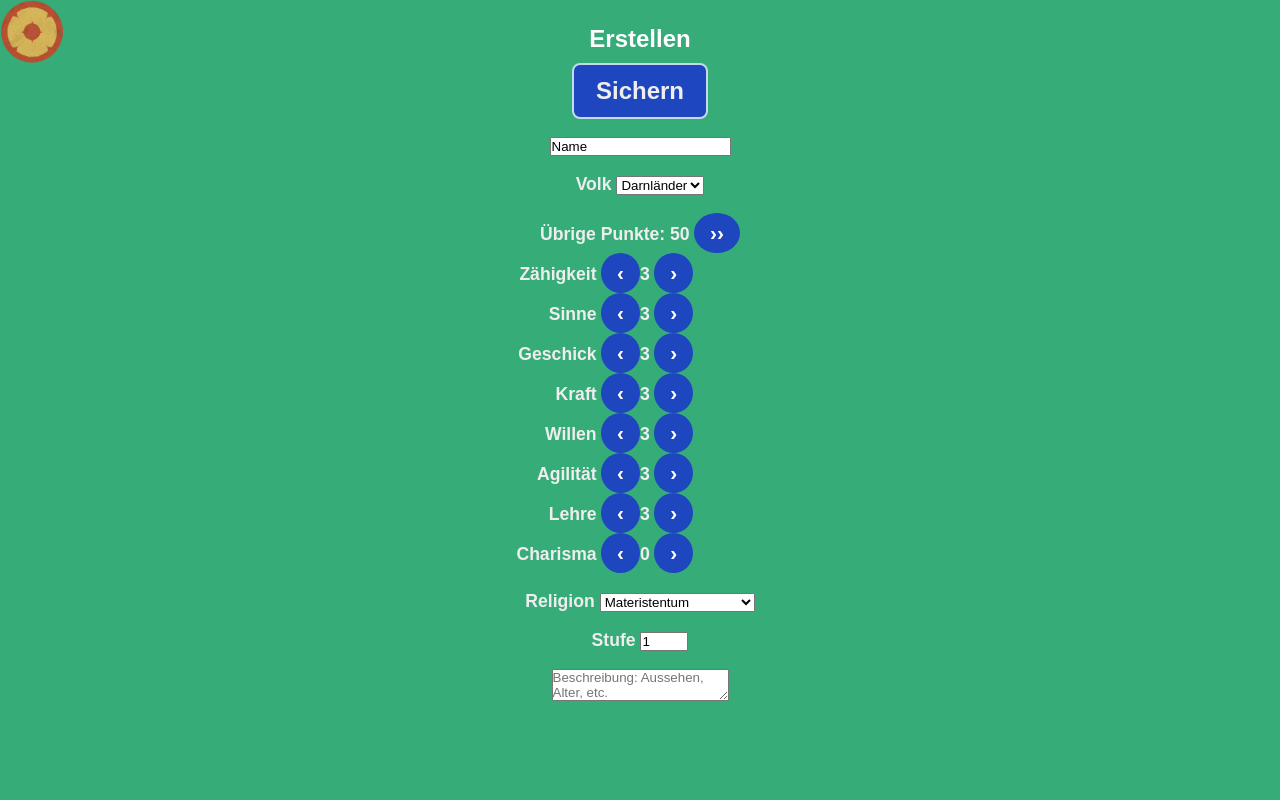
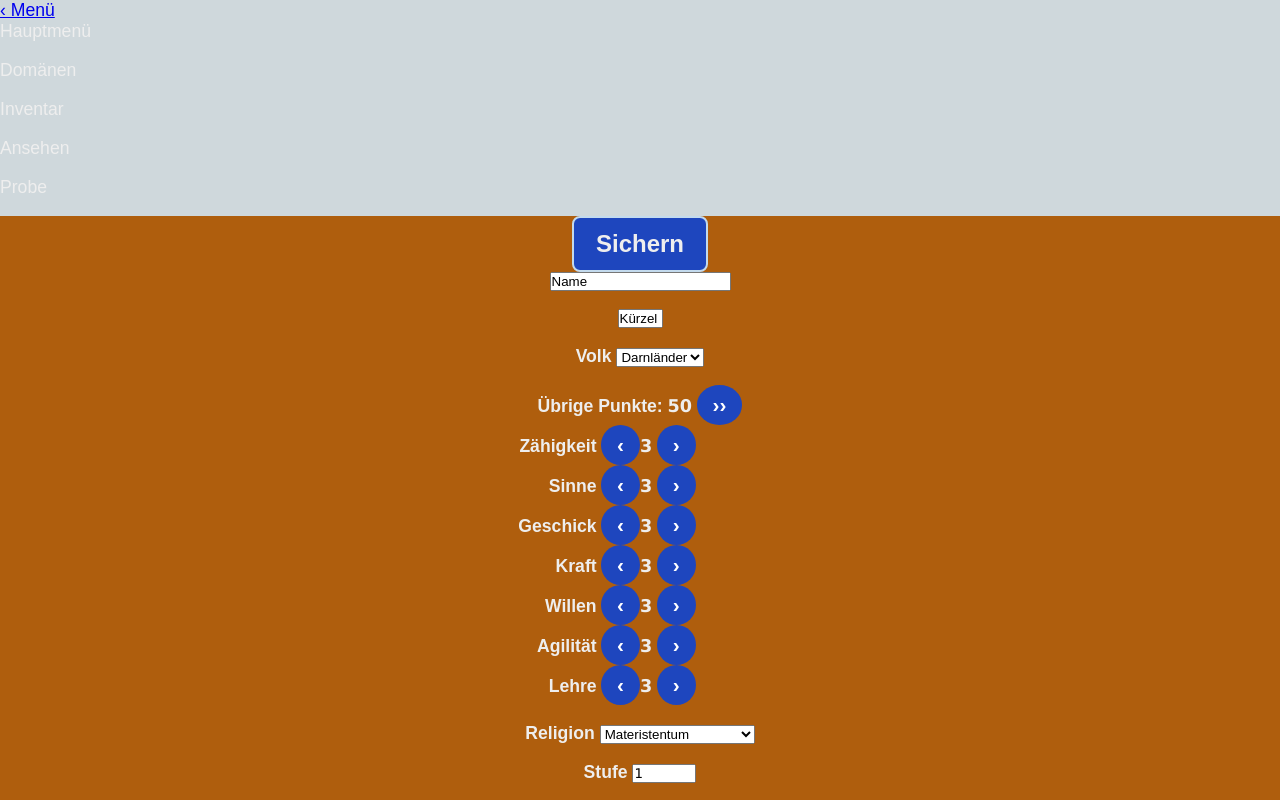
Before and after one commit to gianniballecter/gianniballecter.github.io, a plain HTML site: page sites/erstellung.html in a window 1280 px wide. Drawn offline with Linux system fonts and the light colour scheme.

Commit message:
Update erstellung.html

```diff
--- a/sites/erstellung.html
+++ b/sites/erstellung.html
@@ -13,13 +13,20 @@
 	<link href="../styles.css" type="text/css" rel="stylesheet">
 </head>
 <body>
-<a href="../index.html"><img src="../images/icon-192.png" alt="Zum Start" id="backbild"></a>
+<a href="../index.html"  id="backpfeil"><p>&#8249; Menü</p></a>
+<div id="leiste">
+	<p onclick="javascript:navigiere(0)" class="leistenelement">Hauptmenü</p> <br>
+	<p onclick="javascript:navigiere(3)" class="leistenelement">Domänen </p> <br>
+	<p onclick="javascript:navigiere(1)" class="leistenelement">Inventar</p>  <br>
+	<p onclick="javascript:navigiere(4)" class="leistenelement">Ansehen </p> <br>
+	<p onclick="javascript:navigiere(2)" class="leistenelement">Probe </p> <br>
+</div>
 
-<section id="pageErstellen">
+<section id="hauptmenu">
 	<div align="center">
-		<h1>Erstellen</h1>
-		<abutton onclick="javascript:CESpeichern()">Sichern</abutton> <br>
+		<div style = "display: inline-table;"><abutton class = "untersbb" onclick="javascript:CESpeichern()">Sichern</abutton></div> <br>
 		<input type="text" id="CEname" onfocus="this.value=''" value="Name"/> <br> <br>
+		<input type="text" id="CEnick" onfocus="this.value=''" value="Kürzel" size="3" maxlength="3"/> <br> <br>
 		<span>Volk </span> <select id="CEvolk">
 				<option value="Darnländer">Darnländer</option>
 				<option value="Gelbauge">Gelbaugen</option>
@@ -31,7 +38,7 @@
 				<option value="Usneari">Usneari</option>
 		</select> <br> <br>
 
-		<span>Übrige Punkte: </span><span id="CEuPunkte">50</span> <arrowbutton type="button" onclick="javascript:changeWert(100, true)">&#8250;&#8250;</arrowbutton>
+		<span>Übrige Punkte: </span><span style = "font-family: verdana;" id="CEuPunkte">50</span> <arrowbutton type="button" onclick="javascript:changeWert(100, true)">&#8250;&#8250;</arrowbutton>
 
 		<div class="row">
 			<div class="column" align="right">
@@ -42,17 +49,17 @@
 				<span>Willen</span> <arrowbutton type="button" onclick="javascript:changeWert(5, false)">&#8249;</arrowbutton> <br>
 				<span>Agilität</span> <arrowbutton type="button" onclick="javascript:changeWert(6, false)">&#8249;</arrowbutton> <br>
 				<span>Lehre</span> <arrowbutton type="button" onclick="javascript:changeWert(7, false)">&#8249;</arrowbutton> <br>
-				<span>Charisma</span> <arrowbutton type="button" onclick="javascript:changeWert(8, false)">&#8249;</arrowbutton> <br>
+				<!--<span>Charisma</span> <arrowbutton type="button" onclick="javascript:changeWert(8, false)">&#8249;</arrowbutton> <br> -->
 			</div>
 			<div class="column" align="left">
-				<span id="CEza">3</span> <arrowbutton type="button" onclick="javascript:changeWert(1, true)">&#8250;</arrowbutton> <br>
-				<span id="CEsi">3</span> <arrowbutton type="button" onclick="javascript:changeWert(2, true)">&#8250;</arrowbutton> <br>
-				<span id="CEge">3</span> <arrowbutton type="button" onclick="javascript:changeWert(3, true)">&#8250;</arrowbutton> <br>
-				<span id="CEkr">3</span> <arrowbutton type="button" onclick="javascript:changeWert(4, true)">&#8250;</arrowbutton> <br>
-				<span id="CEwi">3</span> <arrowbutton type="button" onclick="javascript:changeWert(5, true)">&#8250;</arrowbutton> <br>
-				<span id="CEag">3</span> <arrowbutton type="button" onclick="javascript:changeWert(6, true)">&#8250;</arrowbutton> <br>
-				<span id="CEle">3</span> <arrowbutton type="button" onclick="javascript:changeWert(7, true)">&#8250;</arrowbutton> <br>
-				<span id="CEch">0</span> <arrowbutton type="button" onclick="javascript:changeWert(8, true)">&#8250;</arrowbutton> <br>
+				<span style = "font-family: verdana;" id="CEza">3</span> <arrowbutton type="button" onclick="javascript:changeWert(1, true)">&#8250;</arrowbutton> <br>
+				<span style = "font-family: verdana;" id="CEsi">3</span> <arrowbutton type="button" onclick="javascript:changeWert(2, true)">&#8250;</arrowbutton> <br>
+				<span style = "font-family: verdana;" id="CEge">3</span> <arrowbutton type="button" onclick="javascript:changeWert(3, true)">&#8250;</arrowbutton> <br>
+				<span style = "font-family: verdana;" id="CEkr">3</span> <arrowbutton type="button" onclick="javascript:changeWert(4, true)">&#8250;</arrowbutton> <br>
+				<span style = "font-family: verdana;" id="CEwi">3</span> <arrowbutton type="button" onclick="javascript:changeWert(5, true)">&#8250;</arrowbutton> <br>
+				<span style = "font-family: verdana;" id="CEag">3</span> <arrowbutton type="button" onclick="javascript:changeWert(6, true)">&#8250;</arrowbutton> <br>
+				<span style = "font-family: verdana;" id="CEle">3</span> <arrowbutton type="button" onclick="javascript:changeWert(7, true)">&#8250;</arrowbutton> <br>
+				<!--<span style = "font-family: verdana;" id="CEch">0</span> <arrowbutton type="button" onclick="javascript:changeWert(8, true)">&#8250;</arrowbutton> <br> -->
 				<br>
 			</div>
 		</div>
@@ -65,7 +72,7 @@
 				<option value="audi">Naturreligion</option>
 				<option value="Pantheon">Pantheon (Honigseim)</option>
 		</select> <br> <br>
-		<span>Stufe </span> <input type="number" id="CEstufe" min="0" max="20" style = "width: 48px" value=1> <br> <br>
+		<span>Stufe </span> <input style = "font-family: verdana;" type="number" id="CEstufe" min="0" max="20" style = "width: 48px" value=1> <br> <br>
 		<textarea id="CEbeschreibung" placeholder="Beschreibung: Aussehen, Alter, etc." ></textarea>
 		<!--Klasse-->
 	</div>
```
